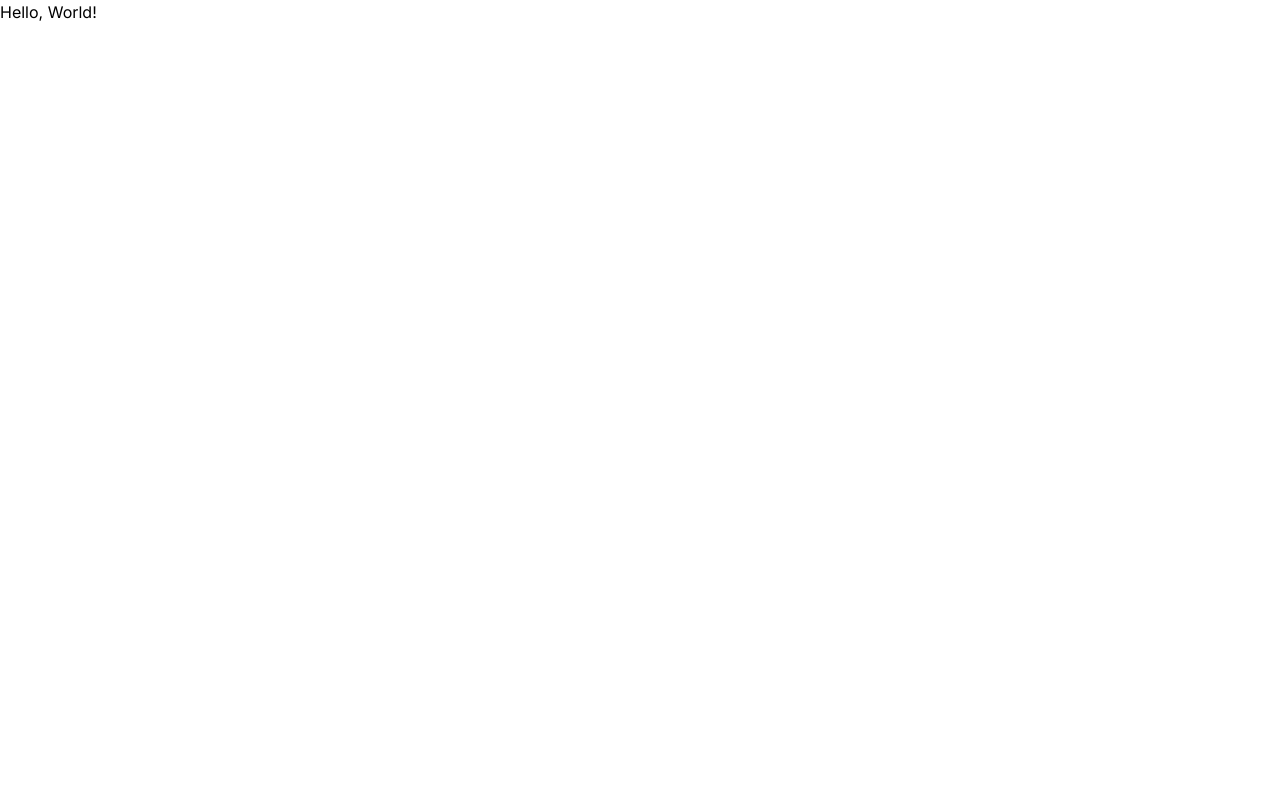
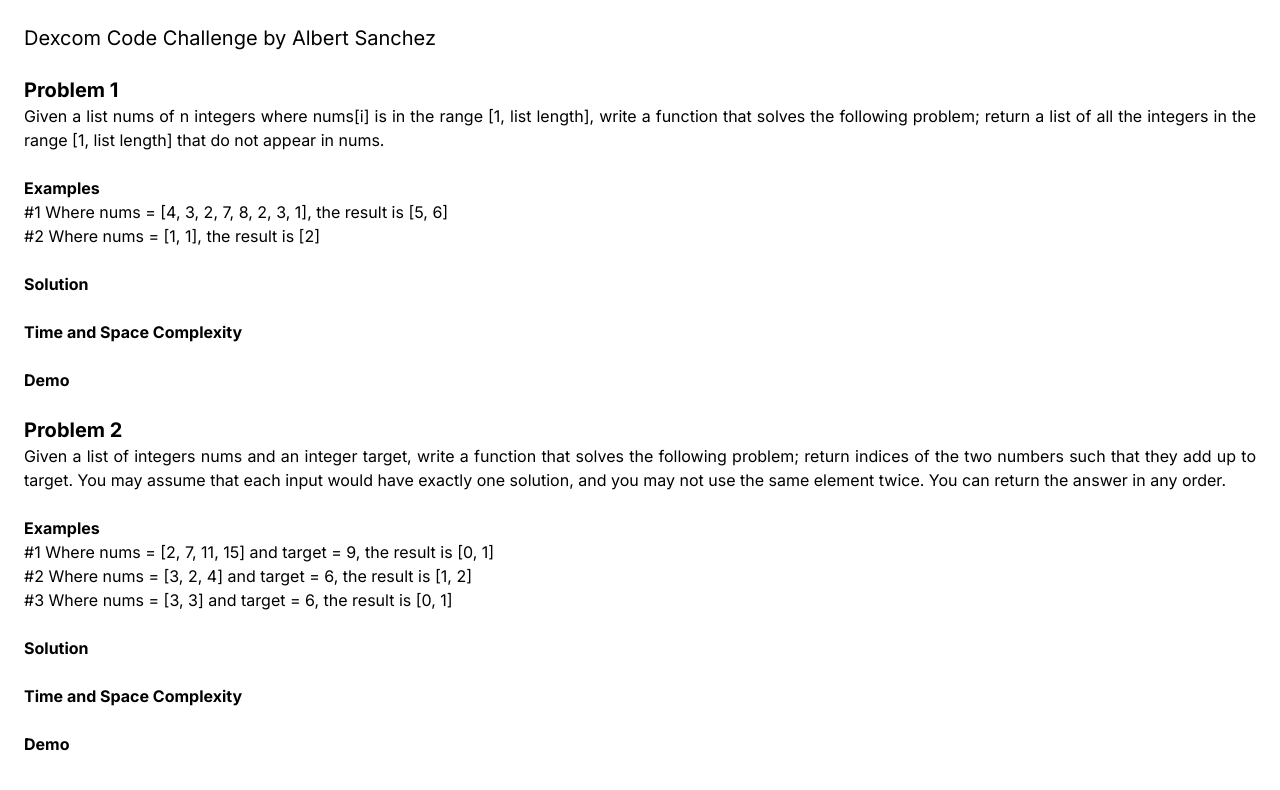
Before and after one commit to AlbertSanIza/dexcom-code-challenge, a Next.js app: page / in a window 1280 px wide. Shown: the top 790 px of the page. Built offline with nearby package versions, Linux system fonts and the light colour scheme.

Commit message:
Add problems and placeholders

```diff
--- a/app/page.tsx
+++ b/app/page.tsx
@@ -1,8 +1,35 @@
-
 export default function HomePage() {
     return (
-        <div>
-            Hello, World!
+        <div className="flex flex-col gap-6 p-6 text-justify">
+            <div className="text-xl">Dexcom Code Challenge by Albert Sanchez</div>
+            <div>
+                <div className="text-xl font-bold">Problem 1</div>
+                Given a list nums of n integers where nums[i] is in the range [1, list length], write a function that solves the following
+                problem; return a list of all the integers in the range [1, list length] that do not appear in nums.
+            </div>
+            <div>
+                <div className="font-bold">Examples</div>
+                <div>#1 Where nums = [4, 3, 2, 7, 8, 2, 3, 1], the result is [5, 6] </div>
+                <div>#2 Where nums = [1, 1], the result is [2]</div>
+            </div>
+            <div className="font-bold">Solution</div>
+            <div className="font-bold">Time and Space Complexity</div>
+            <div className="font-bold">Demo</div>
+            <div>
+                <div className="text-xl font-bold">Problem 2</div>
+                Given a list of integers nums and an integer target, write a function that solves the following problem; return indices of
+                the two numbers such that they add up to target. You may assume that each input would have exactly one solution, and you may
+                not use the same element twice. You can return the answer in any order.
+            </div>
+            <div>
+                <div className="font-bold">Examples</div>
+                <div>#1 Where nums = [2, 7, 11, 15] and target = 9, the result is [0, 1]</div>
+                <div>#2 Where nums = [3, 2, 4] and target = 6, the result is [1, 2]</div>
+                <div>#3 Where nums = [3, 3] and target = 6, the result is [0, 1]</div>
+            </div>
+            <div className="font-bold">Solution</div>
+            <div className="font-bold">Time and Space Complexity</div>
+            <div className="font-bold">Demo</div>
         </div>
     )
 }
```
